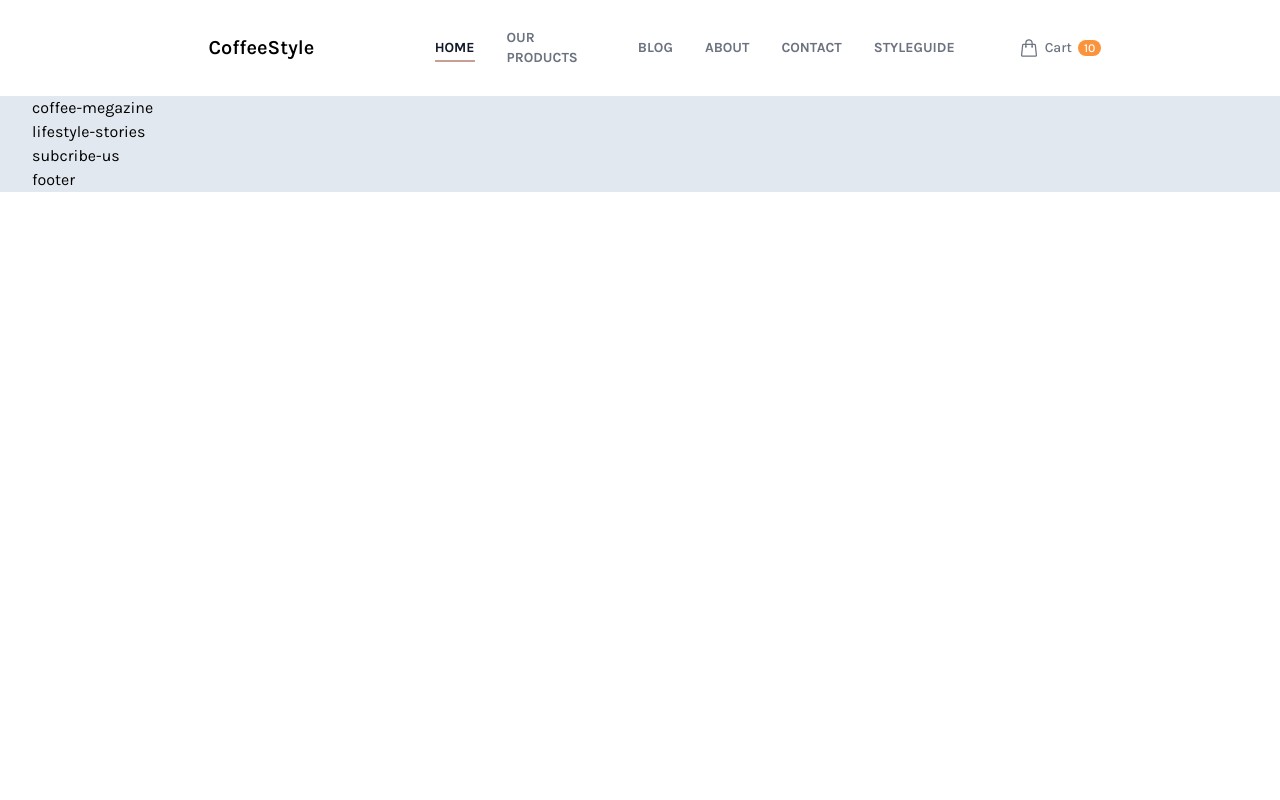
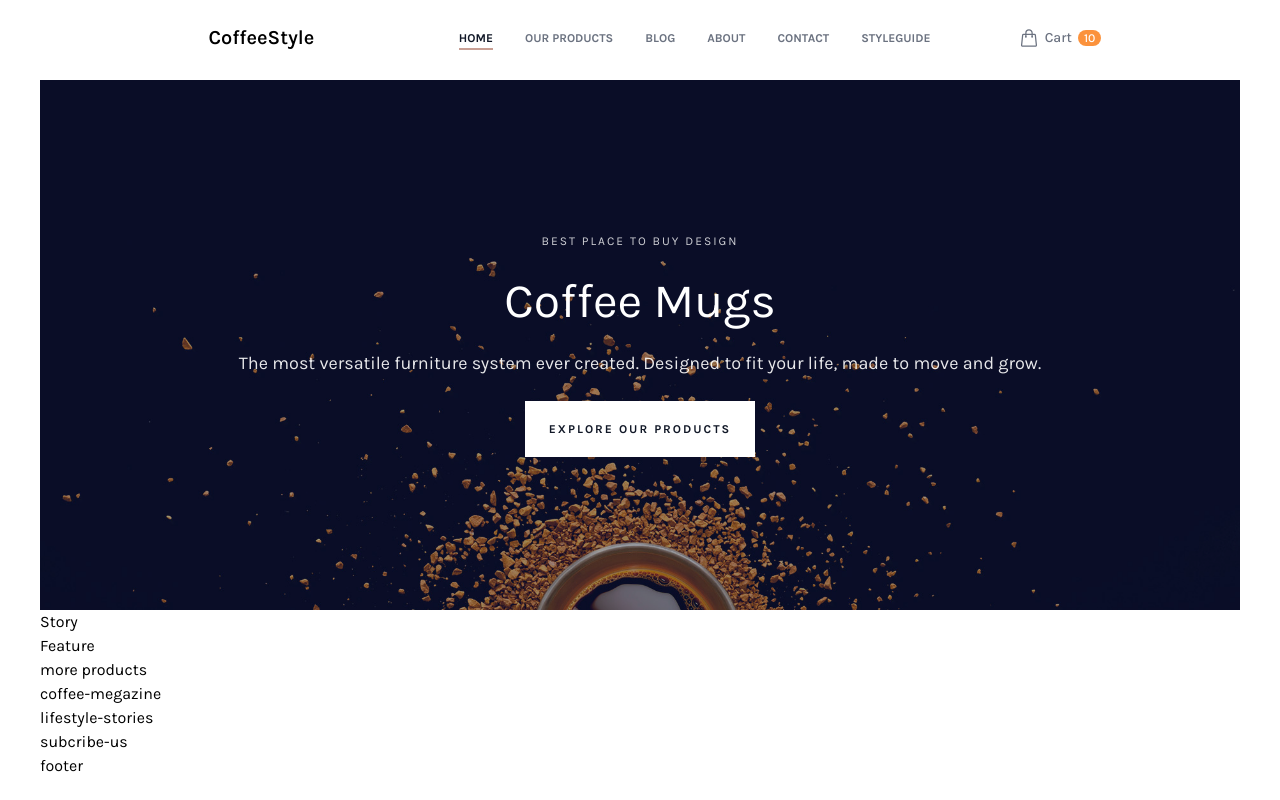
Before and after one commit to nhhung1412/tailwind-project, a website: page public/index.html in a window 1280 px wide. Drawn offline with Linux system fonts and the light colour scheme.

Commit message:
Add Slider

```diff
--- a/public/index.html
+++ b/public/index.html
@@ -14,8 +14,8 @@
 
 <body>
     <div id="root">
-        <div class="content-wrapper max-w-screen-2xl text-base mx-auto px-8 bg-slate-200 font-karla">
-            <header class="p-6 mx-auto fixed top-0 left-0 w-full z-100 bg-white">
+        <div class="content-wrapper max-w-screen-2xl text-base mx-auto px-6 lg:px-10 font-karla">
+            <header class="h-header p-6 mx-auto fixed top-0 left-0 w-full z-100 bg-white">
                 <nav class="flex mx-16  justify-between items-center">
                     <!-- Logo -->
                     <div class="logo basis-2/6 text-center font-semibold text-xl cursor-pointer">
@@ -23,7 +23,7 @@
                     </div>
                     <!-- Menu items -->
                     <ul id="ct-top-menu" class="
-                        basis-3/6 uppercase hidden lg:flex lg:items-center lg:justify-center lg:gap-8 text-sm text-gray-500 font-bold
+                        basis-3/6 uppercase hidden lg:flex lg:items-center lg:justify-center lg:gap-8 text-xs text-gray-500 font-bold
                         ">
                         <li class="ct-top-menu-item ct-top-menu-active">
                             <a href="#">Home</a>
@@ -57,7 +57,6 @@
                                 <span class="mx-1.5">Cart</span>
                                 <span class="ct-badge-circle bg-orange-400 text-white">10</span>
                             </a>
-
                         </li>
                     </ul>
                     <div id="ct-top-menu-icon-toggle"
@@ -70,9 +69,26 @@
                     </div>
                 </nav>
             </header>
-            <main>
-                <div class="slider">
-                    Slider
+            <main class="mt-[80px]">
+                <div class="slider h-[530px] bg-slider-bg bg-cover bg-no-repeat bg-bottom">
+                    <div class="w-full h-full flex justify-center items-center bg-gray-900 bg-opacity-40">
+                        <div class="text-white text-center mx-16">
+                            <div class="text-xs opacity-80 mb-7 tracking-[2px]">BEST PLACE TO BUY DESIGN</div>
+                            <div class="text-5xl  mb-6">Coffee Mugs</div>
+                            <div class="text-lg opacity-90  mb-6">The most versatile furniture system ever created.
+                                Designed
+                                to fit your
+                                life,
+                                made to move and grow.</div>
+                            <div class="flex justify-center">
+                                <div class="text-xs font-bold uppercase bg-white text-gray-900 w-max tracking-[2px] px-6 py-5
+                                    cursor-pointer hover:bg-opacity-90  hover:scale-110 duration-300 hover:font-black
+                                    ">
+                                    explore our products
+                                </div>
+                            </div>
+                        </div>
+                    </div>
                 </div> <!-- end Slider -->
                 <div class="story">
                     Story
--- a/tailwind.config.js
+++ b/tailwind.config.js
@@ -16,6 +16,12 @@ module.exports = {
       },
       animation: {
         slideDown: 'slideDown 0.5s ease-in-out',
+      },
+      height: {
+        'header': '80px',
+      },
+      backgroundImage: {
+        'slider-bg':'url("./img/slider-header.jpg")'
       }
     },
   },
```
Also changed, not shown: public/img/slider-header.jpg (added), public/output.css.
